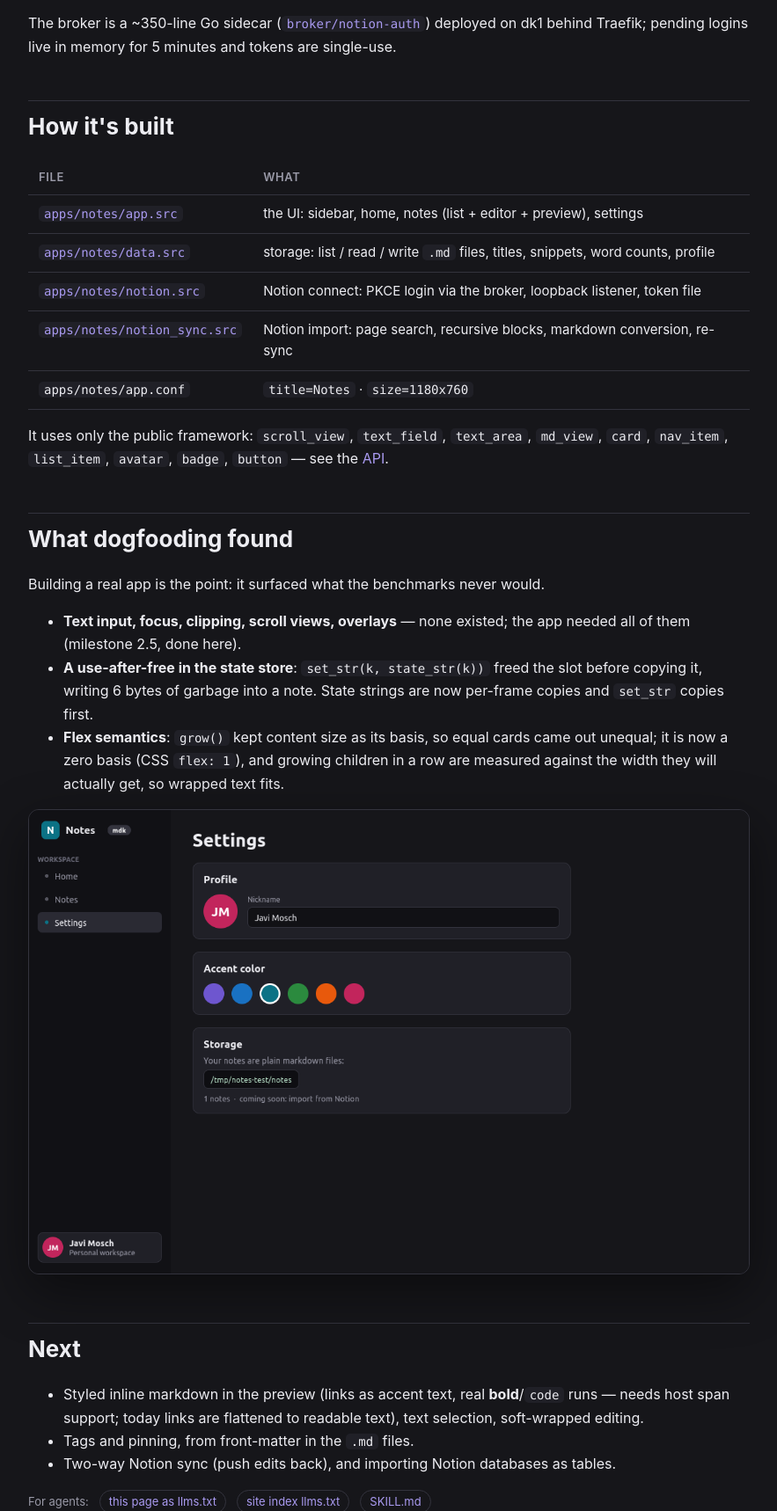
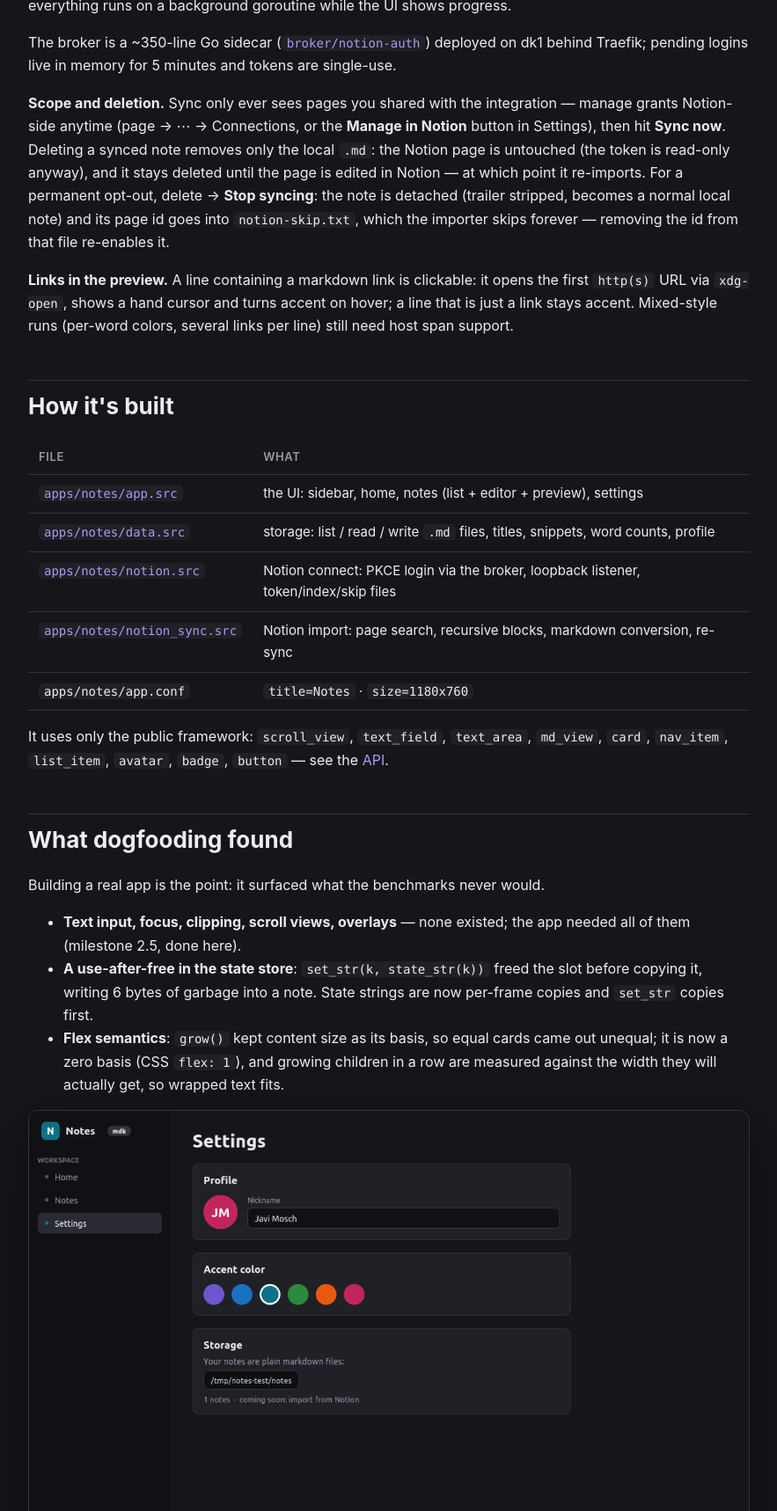
Before and after one commit to javimosch/machin-desktop, a plain HTML site: page docs/notes/index.html in a window 1280 px wide. Shown: the part 3202-4920 px from the top of the page at 88% size, without its empty margins (92-975 px from the left). Drawn offline with Linux system fonts and the light colour scheme.

Commit message:
notes: clickable preview links, synced-note delete semantics, manage-grants link
- md_view: lines containing a markdown link open the first http(s) URL via
  xdg-open; hover turns the line accent with a hand cursor, link-only lines
  stay accent (md_link_url + md_maybe_link in framework/widgets.src)
- deleting a synced note now explains it removes only the local copy; new
  "Stop syncing" detaches the note (strips the <!-- notion: --> trailer)
  and records the page id in notion-skip.txt so the importer never
  re-imports it (removing the id re-enables)
- Settings gains "Manage in Notion" opening notion.so/profile/connections
- sync index/skip helpers moved to notion.src (500-LOC rule)

Verified: xdg-open fired with the right URLs on real clicks; skip-listed
page not imported by the mock; Stop syncing emptied the index, stripped
the trailer, and wrote the skip file.

Generated with [Devin](https://devin.ai)

Co-Authored-By: Devin <158243242+devin-ai-integration[bot]@users.noreply.github.com>

```diff
--- a/docs/notes/index.html
+++ b/docs/notes/index.html
@@ -61,6 +61,7 @@
 ├── profile.txt                   # nickname=…  accent=…
 ├── notion.json                   # Notion tokens, mode 600 (after Connect)
 ├── notion-index.txt              # page_id → file_id + last_edited_time
+├── notion-skip.txt               # page ids stopped via "Stop syncing" (optional)
 └── notes/
     ├── 1794566957208.md          # one file per note; the name is its creation time (ms)
     └── 1794569119000n666ff6ccaa5b.md   # imported: &lt;created-ms&gt;n&lt;hash(page_id)&gt;</code></pre>
@@ -76,13 +77,15 @@
       </ol>
       <p>Sync searches every page shared with the integration, fetches each page's blocks recursively (headings, lists, to-dos, quotes, callouts, toggles, code, tables, child pages, links — inline <b>bold</b>/<i>italic</i>/<code>code</code>/strikethrough too), and writes one markdown note per page with a <code>&lt;!-- notion: id=… edited=… --&gt;</code> trailer. Re-sync skips pages whose <code>last_edited_time</code> is unchanged, so it's cheap to run often. Requests are paced under Notion's ~3 req/s limit, expired tokens refresh through the broker, and everything runs on a background goroutine while the UI shows progress.</p>
       <p>The broker is a ~350-line Go sidecar (<a href="https://github.com/javimosch/machin-desktop/tree/master/broker/notion-auth"><code>broker/notion-auth</code></a>) deployed on dk1 behind Traefik; pending logins live in memory for 5 minutes and tokens are single-use.</p>
+      <p><b>Scope and deletion.</b> Sync only ever sees pages you shared with the integration — manage grants Notion-side anytime (page → ⋯ → Connections, or the <b>Manage in Notion</b> button in Settings), then hit <b>Sync now</b>. Deleting a synced note removes only the local <code>.md</code>: the Notion page is untouched (the token is read-only anyway), and it stays deleted until the page is edited in Notion — at which point it re-imports. For a permanent opt-out, delete → <b>Stop syncing</b>: the note is detached (trailer stripped, becomes a normal local note) and its page id goes into <code>notion-skip.txt</code>, which the importer skips forever — removing the id from that file re-enables it.</p>
+      <p><b>Links in the preview.</b> A line containing a markdown link is clickable: it opens the first <code>http(s)</code> URL via <code>xdg-open</code>, shows a hand cursor and turns accent on hover; a line that is just a link stays accent. Mixed-style runs (per-word colors, several links per line) still need host span support.</p>
 
       <h2>How it's built</h2>
       <table>
         <tr><th>file</th><th>what</th></tr>
         <tr><td><a href="https://github.com/javimosch/machin-desktop/blob/master/apps/notes/app.src"><code>apps/notes/app.src</code></a></td><td>the UI: sidebar, home, notes (list + editor + preview), settings</td></tr>
         <tr><td><a href="https://github.com/javimosch/machin-desktop/blob/master/apps/notes/data.src"><code>apps/notes/data.src</code></a></td><td>storage: list / read / write <code>.md</code> files, titles, snippets, word counts, profile</td></tr>
-        <tr><td><a href="https://github.com/javimosch/machin-desktop/blob/master/apps/notes/notion.src"><code>apps/notes/notion.src</code></a></td><td>Notion connect: PKCE login via the broker, loopback listener, token file</td></tr>
+        <tr><td><a href="https://github.com/javimosch/machin-desktop/blob/master/apps/notes/notion.src"><code>apps/notes/notion.src</code></a></td><td>Notion connect: PKCE login via the broker, loopback listener, token/index/skip files</td></tr>
         <tr><td><a href="https://github.com/javimosch/machin-desktop/blob/master/apps/notes/notion_sync.src"><code>apps/notes/notion_sync.src</code></a></td><td>Notion import: page search, recursive blocks, markdown conversion, re-sync</td></tr>
         <tr><td><code>apps/notes/app.conf</code></td><td><code>title=Notes</code> · <code>size=1180x760</code></td></tr>
       </table>
@@ -100,7 +103,7 @@
 
       <h2>Next</h2>
       <ul>
-        <li>Styled inline markdown in the preview (links as accent text, real <b>bold</b>/<code>code</code> runs — needs host span support; today links are flattened to readable text), text selection, soft-wrapped editing.</li>
+        <li>Styled inline markdown in the preview (per-word accent links, several links per line, real <b>bold</b>/<code>code</code> runs — needs host span support; today a link line opens its first URL), text selection, soft-wrapped editing.</li>
         <li>Tags and pinning, from front-matter in the <code>.md</code> files.</li>
         <li>Two-way Notion sync (push edits back), and importing Notion databases as tables.</li>
       </ul>
```
Also changed, not shown: docs/_src/notes.html (+5 -2 lines), docs/api/index.html (+1 -1 lines), framework/guide.json (+1 -1 lines), docs/_src/notes.llms.txt, docs/api/llms.txt, docs/notes/llms.txt, 5 other files.
